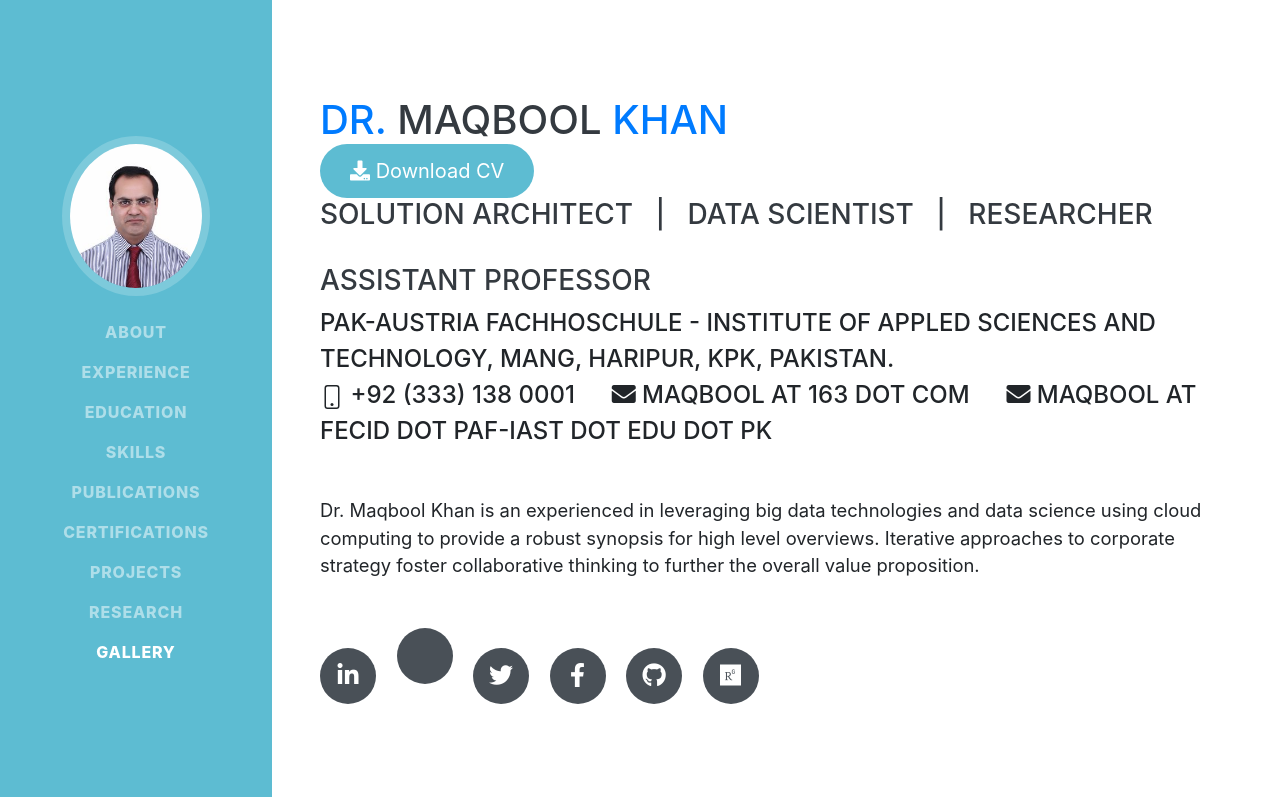
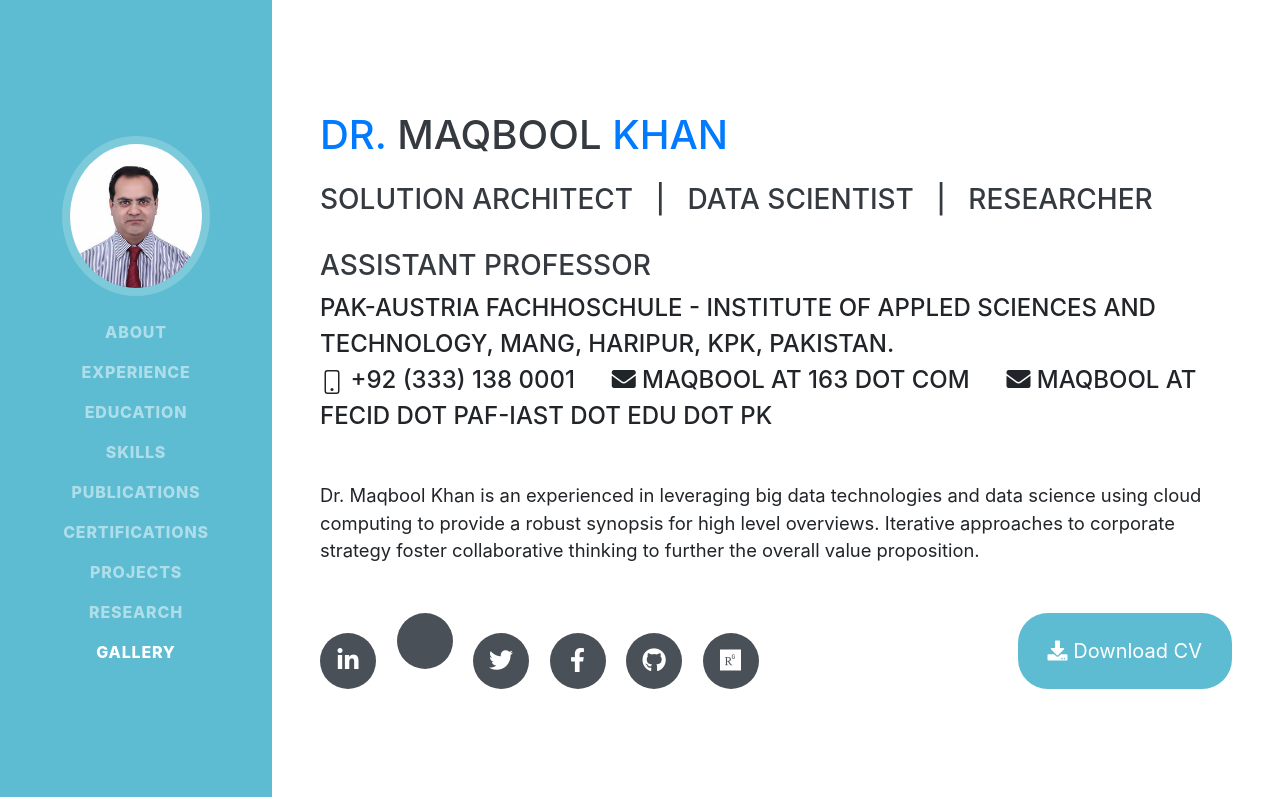
Before and after one commit to maknju/maknju.github.io, a website with bundled scripts: page index.html in a window 1280 px wide. Shown: the top 797 px of the page. Built offline with nearby package versions, Linux system fonts and the light colour scheme; some icons are missing; files whose address does not match are found by name; a web font is replaced by a local one.

Commit message:
Update index.html

```diff
--- a/index.html
+++ b/index.html
@@ -131,9 +131,7 @@
         <div class="w-100">
           <h1 class="mb-0"><span class="text-primary">Dr.</span> Maqbool
             <span class="text-primary">Khan</span>
-          </h1>
-		<button class="btn-cv"><i class="fa fa-download"></i> Download CV</button>
-		<br>
+          </h1><br>
   		<h3> Solution Architect &nbsp; | &nbsp; Data Scientist &nbsp; | &nbsp; Researcher </h3> <br>
       <h3>Assistant Professor</h3>
           <div class="subheading mb-5">Pak-Austria Fachhoschule - Institute of Appled Sciences and Technology, Mang, Haripur, KPK, Pakistan.<br>
@@ -148,7 +146,9 @@
           </div>
           <p class="lead mb-5">Dr. Maqbool Khan is an experienced in leveraging big data technologies and data science using cloud computing to provide a robust synopsis for high level overviews. Iterative approaches to corporate strategy foster collaborative thinking to further the overall value proposition.</p>
 
-  		<div class="social-icons">
+
+	<div class="d-flex flex-column flex-md-row justify-content-between">
+		<div class="social-icons">
             <a href="https://cn.linkedin.com/in/maqbool-khan">
               <i class="fab fa-linkedin-in"></i>
             </a>
@@ -167,8 +167,9 @@
   		    <a href="https://www.researchgate.net/profile/Maqbool_Khan3">
               <i class="fab fa-researchgate"></i>
             </a>
-
-          </div>
+	  </div>
+		<button class="btn-cv"><i class="fa fa-download"></i> Download CV</button>
+        </div>
 
         </div>
       </section>
```
